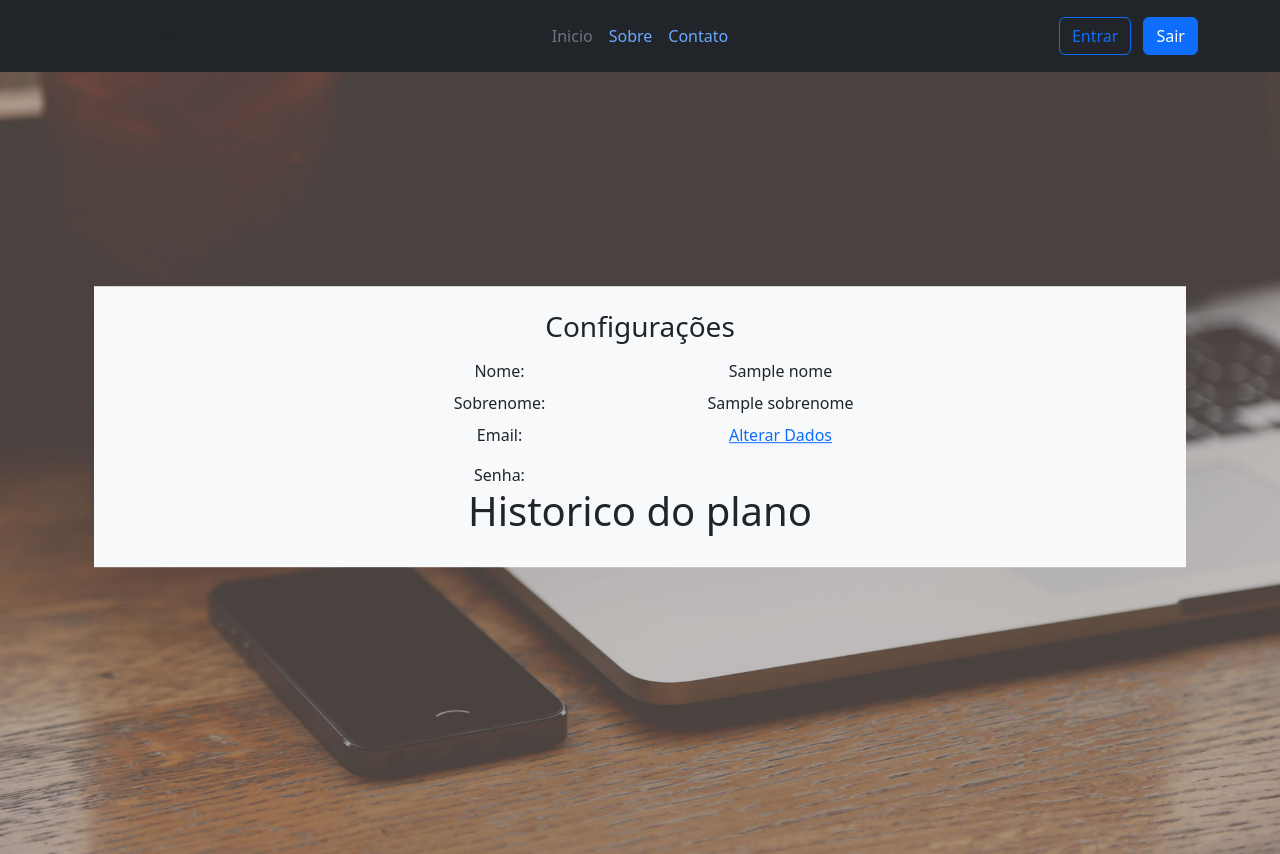
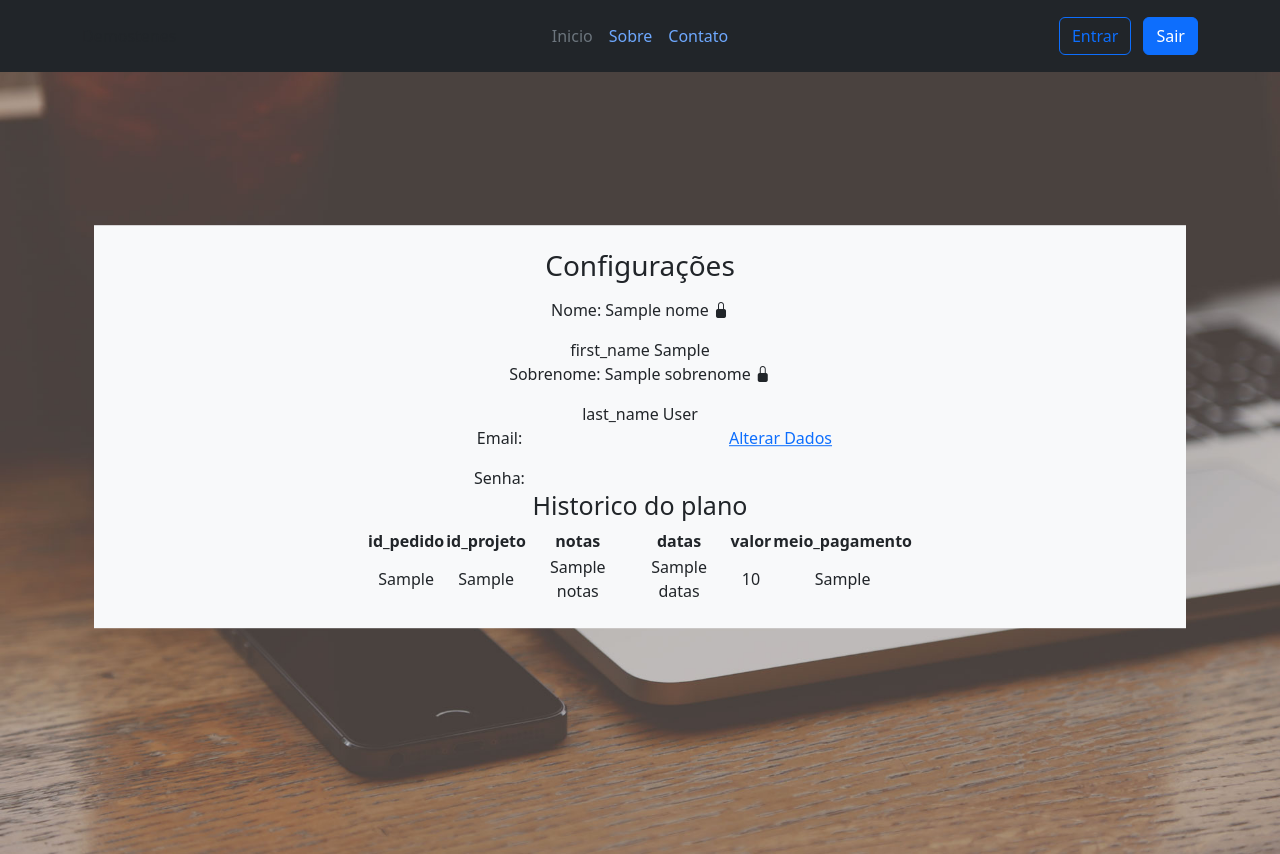
Before and after one commit to jadsongmatos/demostenes, a Django app: template web/templates/profile.html in a window 1280 px wide. Run offline with Django 4.2, Linux system fonts and the light colour scheme; the template is opened without the code that fills it: most values are stand-ins (such as "Sample title", 1, 10 or a date in 2020); some libraries are stand-ins or nearby versions.

Commit message:
meu primeiro commit

```diff
--- a/web/forms.py
+++ b/web/forms.py
@@ -2,6 +2,7 @@ from django import forms
 from django.core.validators import RegexValidator
 from django.core.exceptions import ValidationError
 import re
+
 
 
 class LoginForm(forms.Form):
--- a/web/templates/profile.html
+++ b/web/templates/profile.html
@@ -3,6 +3,9 @@
 {% block content %}
 {% load static %}
 {% load bootstrap5 %}
+
+
+<link rel="stylesheet" href="https://cdn.jsdelivr.net/npm/bootstrap-icons@1.3.0/font/bootstrap-icons.css">
 
 <div class="position-relative">
   <img
@@ -12,23 +15,35 @@
     style="max-height: 100%; min-width: 100%; object-fit: cover;"
   />
   <div
-    class="position-absolute top-50 start-50 translate-middle container my-auto text-center"
-  >
+    class="position-absolute top-50 start-50 translate-middle container my-auto text-center">
     <div class="container text-center">
       <div class="d-flex align-items-center py-4 bg-body-tertiary">
         <main class="col-6 m-auto">
-          <h1 class="h3 mb-3 fw-normal" style= "padding-button: 100px ">Configurações</h1>
+          <h1 class="h3 mb-3 fw-normal" style= "padding-button: 150px ">Configurações</h1>
 
+            <div cass="text-center; " style= "padding-button: 150px">
               <div cass="text-center" style= "">
-            <div cass="text-center" style= "columns: 2 auto;">
-              <p>Nome: </p>
-                {{nome}}
+                <p>Nome: {{nome}} <i class="bi bi-lock-fill"></i> </p>
+                <tr>
+                  <th>first_name </th>
+                </tr>
+                <tr>
+
+                    <td>{{first_name}} </td>
+
+                </tr>
 
               </div>
-            <div cass="text-center" style= "columns: 2 auto;">
-              <p>Sobrenome: </p>
+              <div cass="text-center; " style= "">
+                <p>Sobrenome: {{sobrenome}} <i class="bi bi-lock-fill"></i>  </p>
+                <tr>
+                  <th>last_name </th>
+                </tr>
+                <tr>
 
-                {{sobrenome}}
+                    <td>{{last_name}} </td>
+
+                </tr>
               </div>
             </div>
 
@@ -36,18 +51,37 @@
                 <p>Email: </p>
                 <p>Senha: </p>
             <div>
+            <div class= "position-center;">
+                    <a class= "text-center;" href="" class="btn btn-outline-primary me-2">Alterar Dados</a>
+            </div>
+          </div>
+        </div>
 
 
       <div>
-                  <a class= "text-center; position-center" href="" class="btn btn-outline-primary me-2">Alterar Dados</a>
+        <h1 class="" style= "font-size: 25px">Historico do plano</h1></div>
+          <div>
+            <table>
+              <tr>
+                <th>id_pedido</th>
+                <th>id_projeto</th>
+                <th>notas</th>
+                <th>datas</th>
+                <th>valor</th>
+                <th>meio_pagamento</th>
+              </tr>
+              <tr>
+                {%for pagamentos in pagamentos%}
+                  <td>{{pagamentos.id_pedido}} </td>
+                  <td>{{pagamentos.id_projeto}} </td>
+                  <td>{{pagamentos.notas}}</td>
+                  <td>{{pagamentos.datas}} </td>
+                  <td>{{pagamentos.valor}}</td>
+                  <td>{{pagamentos.meio_pagamento}}</td>
+                {%endfor%}
+              </tr>
+            </table>
           </div>
-
-
-        </div>
-      </div>
-
-      <div> <h1 class="">Historico do plano</h1></div>
-
       </div>
 
 
--- a/web/templates/registration/login.html
+++ b/web/templates/registration/login.html
@@ -25,13 +25,13 @@
             </button>
             <p> </p>
 
-              <button type="submit"  class="btn btn-primary py-2 rounded-pill">
+              <button type="submit"  class="btn btn-outline-primary me-2">
                   Esqueceu a conta?
               </button>
 
             <p> </p>
             <p class="loginp">Ainda não tem conta?
-            <button type="submit" class="btn btn-primary py-2 rounded-pill">
+            <button type="submit" class="btn btn-primary py-2 rounded-pill; border: none;">
               Cadastrar-se!
             </button> </p>
             {% endbuttons %}
```
Also changed, not shown: web/views.py (+9 -2 lines). Lines whose indentation alone changed are shown as unchanged.
